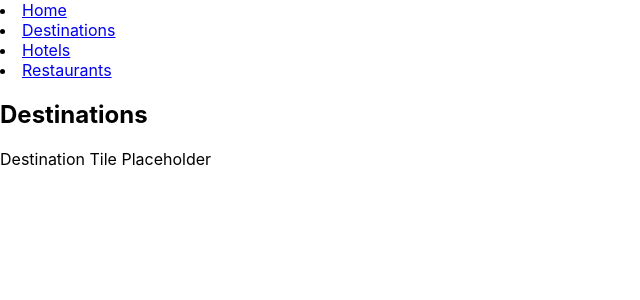
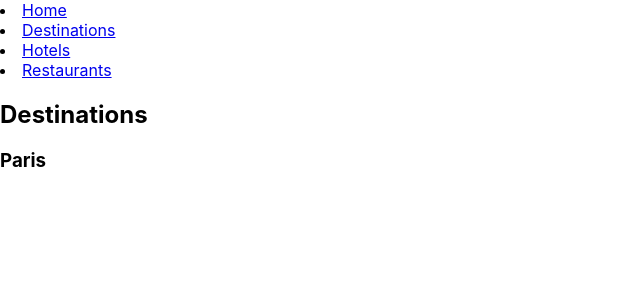
Before and after one commit to shoemjoh/react-review-app-project, a React (Create React App) app: page /destinations in a window 1280 px wide. Shown: the top 300 px of the page, without its empty margins (0-640 px from the left). Built offline with nearby package versions, Linux system fonts and the light colour scheme; data requests are answered from the project's data file.

Commit message:
working destination tile rendering based on call to database

```diff
--- a/src/components/DestinationTiles.js
+++ b/src/components/DestinationTiles.js
@@ -1,9 +1,10 @@
 import React from 'react'
 
-const DestinationTiles = ({ destination }) => {
+const DestinationTiles = ({ destinations }) => {
+
     return (
-        <div className='destinationTile'>
-            Destination Tile Placeholder
+        <div className='destination-tiles'>
+            <h3>{destinations}</h3>
         </div>
     )
 }
--- a/src/pages/Destinations.js
+++ b/src/pages/Destinations.js
@@ -8,15 +8,11 @@ const Destinations = () => {
     useEffect(() => {
         fetch('http://localhost:4000/reviews').
             then(res => res.json()).
-            then(data => (data) => {
+            then(data => {
                 const uniqueDestinations = [...new Set(data.map((review) => review.destination))];
                 setDestinations(uniqueDestinations);
             })
     }, [])
-
-    // Render a page with a list of Destinations that have been reviewed.
-    // Want to fetch the list of destinations from the json database when the page mounts (useEffect)
-    // Map through each destination and render it to the page (this has already been done with destination tiles)
 
 
     return (
```
